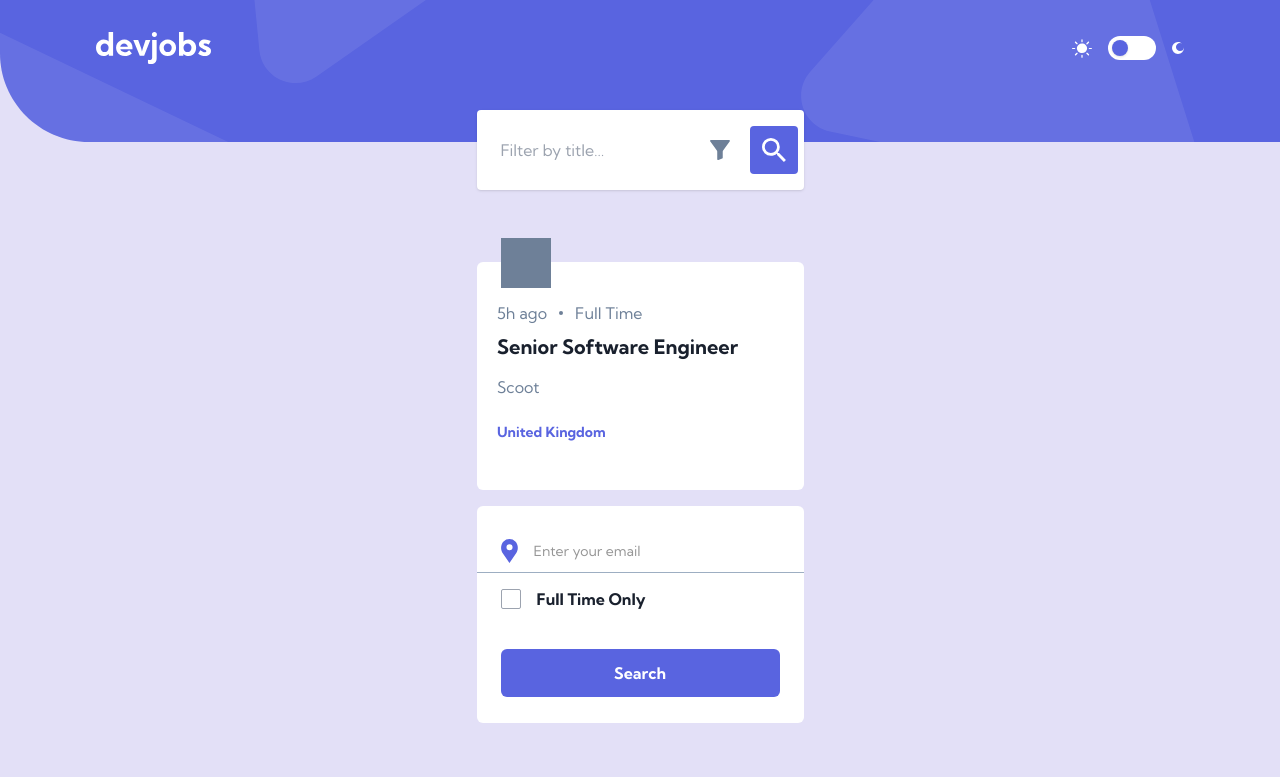
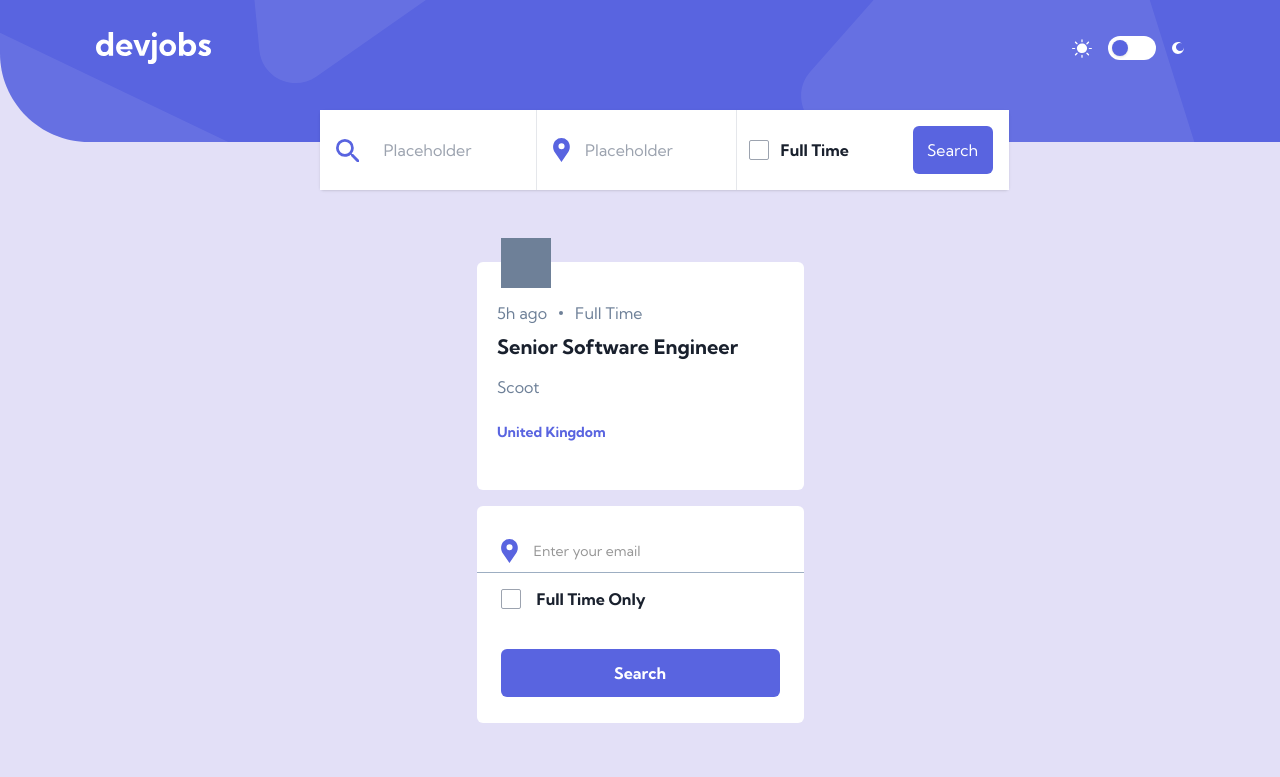
Before and after one commit to genFD/devjobsvite, a React (Vite) app in the folder frontend/: page / in a window 1280 px wide. Shown: the top 777 px of the page. Built offline with nearby package versions, Linux system fonts and the light colour scheme; a web font is replaced by a local one.

Commit message:
completed input desktop

```diff
--- a/frontend/src/components/Search.jsx
+++ b/frontend/src/components/Search.jsx
@@ -1,8 +1,9 @@
 const Search = () => {
   return (
-    <div className="container search-container mx-auto px-6 w-327">
-      <div className=" bg-white w-327 dark:bg-19202D h-20 rounded shadow relative z-10 -mt-8 mb-8 ">
-        <div className="w-327 h-20 flex justify-between px-6">
+    <div className="container search-container mx-auto px-6 w-327 tablet:w-689 desktop:w-1110">
+      {/* mobile */}
+      <div className=" bg-white w-327 h-20 tablet:w-689 desktop:w-1110  dark:bg-19202D  rounded shadow relative z-10 -mt-8 mb-8 ">
+        <div className="w-327 h-20 tablet:hidden flex justify-between px-6">
           <div className="flex order-2 basis-1/4">
             <div className="flex items-center pr-3 h-full cursor-pointer">
               <button>
@@ -33,6 +34,90 @@ const Search = () => {
             className="text-19202D dark:bg-19202D dark:text-white focus:outline-none font-normal h-full basis-3/4 pr-4 flex items-center  text-body order-1"
             placeholder="Filter by title…"
           />
+        </div>
+
+        {/* tablet/desktop */}
+        <div className="bg-white hidden h-full dark:bg-19202D tablet:flex tablet:justify-center">
+          <div className="flex justify-center h-full w-full px-4">
+            <div className="basis-1/3 relative">
+              <div className="absolute text-gray-600 dark:text-gray-400 flex items-center h-full cursor-pointer">
+                <svg width={23} height={23} xmlns="http://www.w3.org/2000/svg">
+                  <path
+                    d="M17.112 15.059h-1.088l-.377-.377a8.814 8.814 0 002.15-5.784A8.898 8.898 0 008.898 0 8.898 8.898 0 000 8.898a8.898 8.898 0 008.898 8.899c2.211 0 4.23-.808 5.784-2.143l.377.377v1.081l6.845 6.832 2.04-2.04-6.832-6.845zm-8.214 0A6.16 6.16 0 118.9 2.737a6.16 6.16 0 010 12.322z"
+                    fill="#5964E0"
+                    fillRule="nonzero"
+                  />
+                </svg>
+              </div>
+              <input
+                id="email1"
+                className="focus:outline-none bg-white font-normal w-full h-full flex items-center pl-12 text-body"
+                placeholder="Placeholder"
+              />
+            </div>
+
+            <div className="basis-1/3 relative border-l border-r dark:border-gray-700">
+              <div className="absolute text-gray-600 dark:text-gray-400 flex items-center px-4  h-full cursor-pointer">
+                <svg width="17" height="24" xmlns="http://www.w3.org/2000/svg">
+                  <path
+                    d="M14.358 2.451A8.3 8.3 0 008.448 0a8.3 8.3 0 00-5.911 2.451c-2.922 2.925-3.285 8.427-.786 11.76l6.697 9.683 6.687-9.669c2.508-3.347 2.145-8.85-.777-11.774zm-5.833 8.894a3.057 3.057 0 01-3.051-3.054 3.057 3.057 0 013.05-3.055 3.057 3.057 0 013.052 3.055 3.057 3.057 0 01-3.051 3.054z"
+                    fill="#5964E0"
+                    fillRule="nonzero"
+                  />
+                </svg>
+              </div>
+              <input
+                id="email2"
+                className="focus:outline-none bg-white font-normal w-full h-full flex items-center pl-12 text-body"
+                placeholder="Placeholder"
+              />
+            </div>
+
+            <div className="basis-1/3 relative">
+              <div className="pl-3 desktop:pl-8 h-full flex items-center gap-3">
+                <div className="bg-white dark:bg-gray-800 border rounded-sm border-gray-400 dark:border-gray-700 w-5 h-5 flex flex-shrink-0 justify-center items-center relative">
+                  <input
+                    type="checkbox"
+                    className="checkbox opacity-0 absolute cursor-pointer w-full h-full"
+                  />
+                  <div className="check-icon hidden bg-violet text-white rounded-sm">
+                    <svg
+                      className="icon icon-tabler icon-tabler-check"
+                      xmlns="http://www.w3.org/2000/svg"
+                      width={20}
+                      height={20}
+                      viewBox="0 0 24 24"
+                      strokeWidth="1.5"
+                      stroke="currentColor"
+                      fill="none"
+                      strokeLinecap="round"
+                      strokeLinejoin="round"
+                    >
+                      <path stroke="none" d="M0 0h24v24H0z" />
+                      <path d="M5 12l5 5l10 -10" />
+                    </svg>
+                  </div>
+                </div>
+                <p className="text-body w-20 flex text-very-dark-blue desktop:w-2/3 dark:text-white font-bold">
+                  <span>Full Time</span>
+                  <span className="hidden desktop:block desktop:ml-1">
+                    Only
+                  </span>
+                </p>
+                <div className="w-1/3 ml-10 flex justify-end">
+                  <button className="w-20 h-12 bg-5964E0 text-white rounded-md flex items-center justify-center">
+                    Search
+                  </button>
+                </div>
+              </div>
+
+              <style>
+                {`  .checkbox:checked + .check-icon {
+                            display: flex;
+                        }`}
+              </style>
+            </div>
+          </div>
         </div>
       </div>
     </div>
--- a/frontend/tailwind.config.js
+++ b/frontend/tailwind.config.js
@@ -41,6 +41,7 @@ module.exports = {
         689: '689px',
         730: '730px',
         768: '768px',
+        1110: '1110px',
       },
       height: {
         48: '48px',
```
